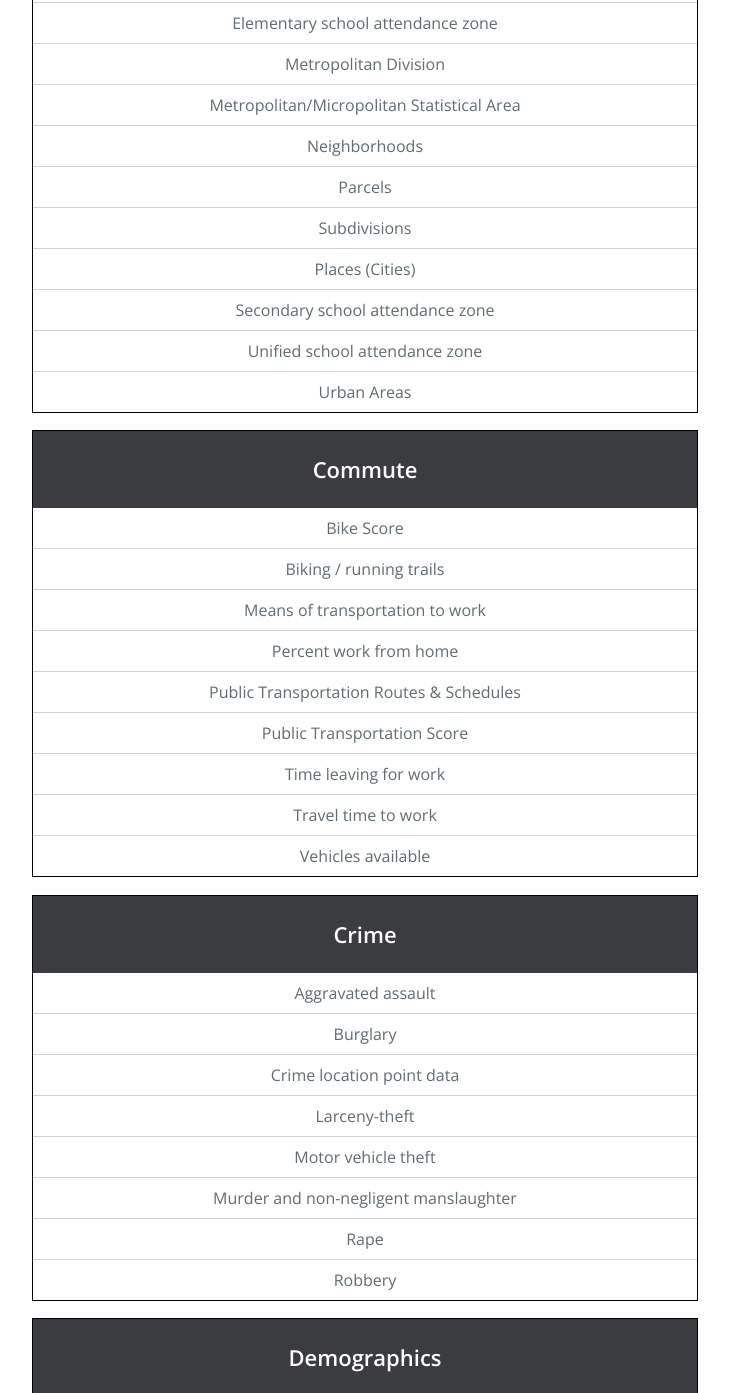
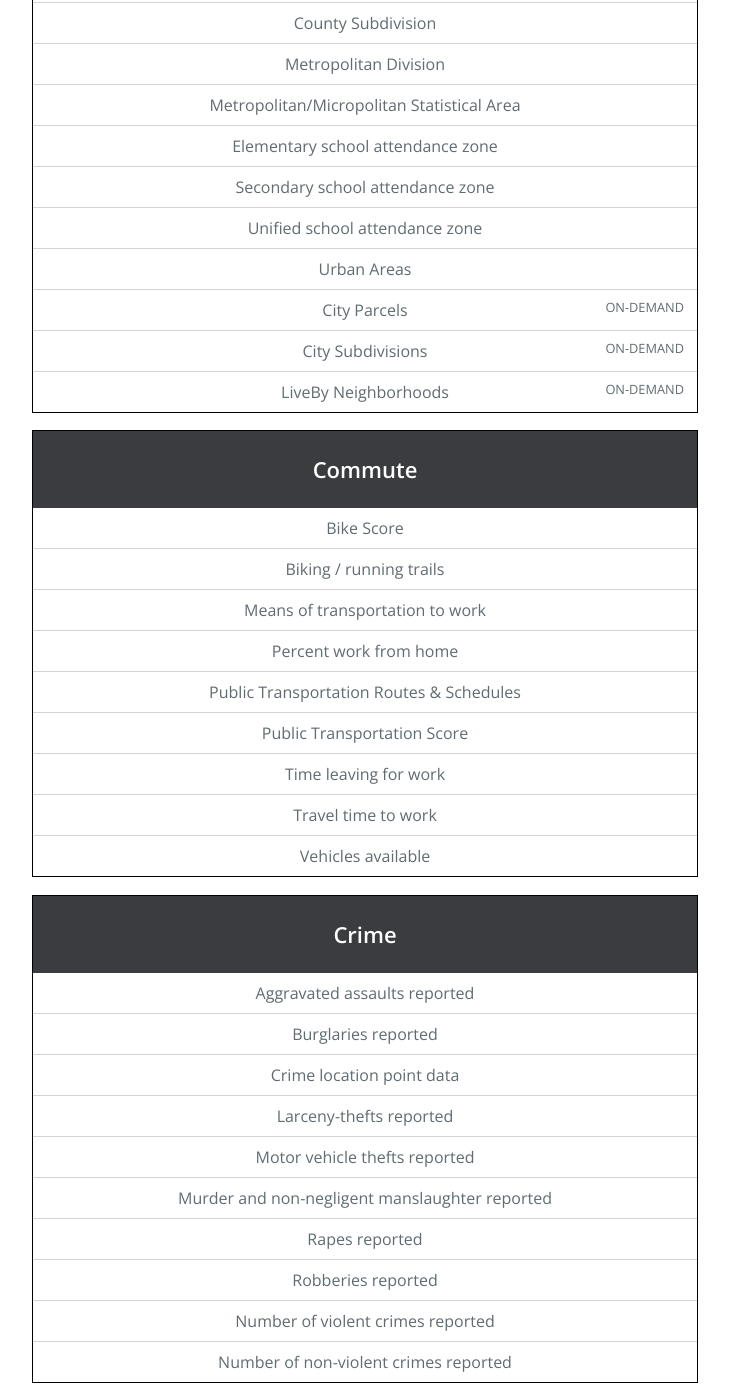
Before and after one commit to LiveBy/liveby.github.io, a website: page index.html in a window 1280 px wide. Shown: the part 963-2356 px from the top of the page, without its empty margins (275-1004 px from the left). Drawn offline with nearby package versions, Linux system fonts and the light colour scheme.

Commit message:
Cory-driven changes to copy

```diff
--- a/assets/stylesheets/stylesheet.css
+++ b/assets/stylesheets/stylesheet.css
@@ -239,6 +239,13 @@ a {
   font-weight: normal;
   border-bottom: 1px solid lightgray;
   padding: 0.5em;
+  position: relative;
+}
+.main-content .data-list li li span {
+  position: absolute;
+  right: 1em;
+  text-transform: uppercase;
+  font-size: 80%;
 }
 .main-content .data-list li li:last-child {
   border-bottom: none;
--- a/index.html
+++ b/index.html
@@ -30,22 +30,22 @@
                 <li><h3>Geographical Boundaries</h3>
                     <ul>
                         <li>ZIP Code Tabulation Area</li>
+                        <li>Cities</li>
                         <li>Block</li>
                         <li>Block Group</li>
                         <li>Census Tract</li>
                         <li>Combined Statistical Area</li>
                         <li>County and Equivalent</li>
                         <li>County Subdivision</li>
-                        <li>Elementary school attendance zone</li>
                         <li>Metropolitan Division</li>
                         <li>Metropolitan/Micropolitan Statistical Area</li>
-                        <li>Neighborhoods </li>
-                        <li>Parcels</li>
-                        <li>Subdivisions</li>
-                        <li>Places (Cities)</li>
+                        <li>Elementary school attendance zone</li>
                         <li>Secondary school attendance zone</li>
                         <li>Unified school attendance zone</li>
                         <li>Urban Areas</li>
+                        <li>City Parcels <span>ON-DEMAND</span></li>
+                        <li>City Subdivisions <span>ON-DEMAND</span></li>
+                        <li>LiveBy Neighborhoods <span>ON-DEMAND</span></li>
                     </ul>
                 </li>
 
@@ -65,14 +65,16 @@
 
                 <li><h3>Crime</h3>
                     <ul>
-                        <li>Aggravated assault</li>
-                        <li>Burglary</li>
+                        <li>Aggravated assaults reported</li>
+                        <li>Burglaries reported</li>
                         <li>Crime location point data</li>
-                        <li>Larceny-theft </li>
-                        <li>Motor vehicle theft</li>
-                        <li>Murder and non-negligent manslaughter</li>
-                        <li>Rape </li>
-                        <li>Robbery</li>
+                        <li>Larceny-thefts reported</li>
+                        <li>Motor vehicle thefts reported</li>
+                        <li>Murder and non-negligent manslaughter reported</li>
+                        <li>Rapes reported</li>
+                        <li>Robberies reported</li>
+                        <li>Number of violent crimes reported</li>
+                        <li>Number of non-violent crimes reported</li>
                     </ul>
                 </li>
 
@@ -230,14 +232,6 @@
                         <li>Total teachers (FTE)</li>
                     </ul>
                 </li>
-                <li><h3>User Generated Content</h3>
-                    <ul>
-                        <li>Agent Insights</li>
-                        <li>Community photos</li>
-                        <li>Resident reviews</li>
-                        <li>Neighborhood descriptions</li>
-                    </ul>
-                </li>
             </ul>
         </form>
     </section>
```
Also changed, not shown: 1 other file.
